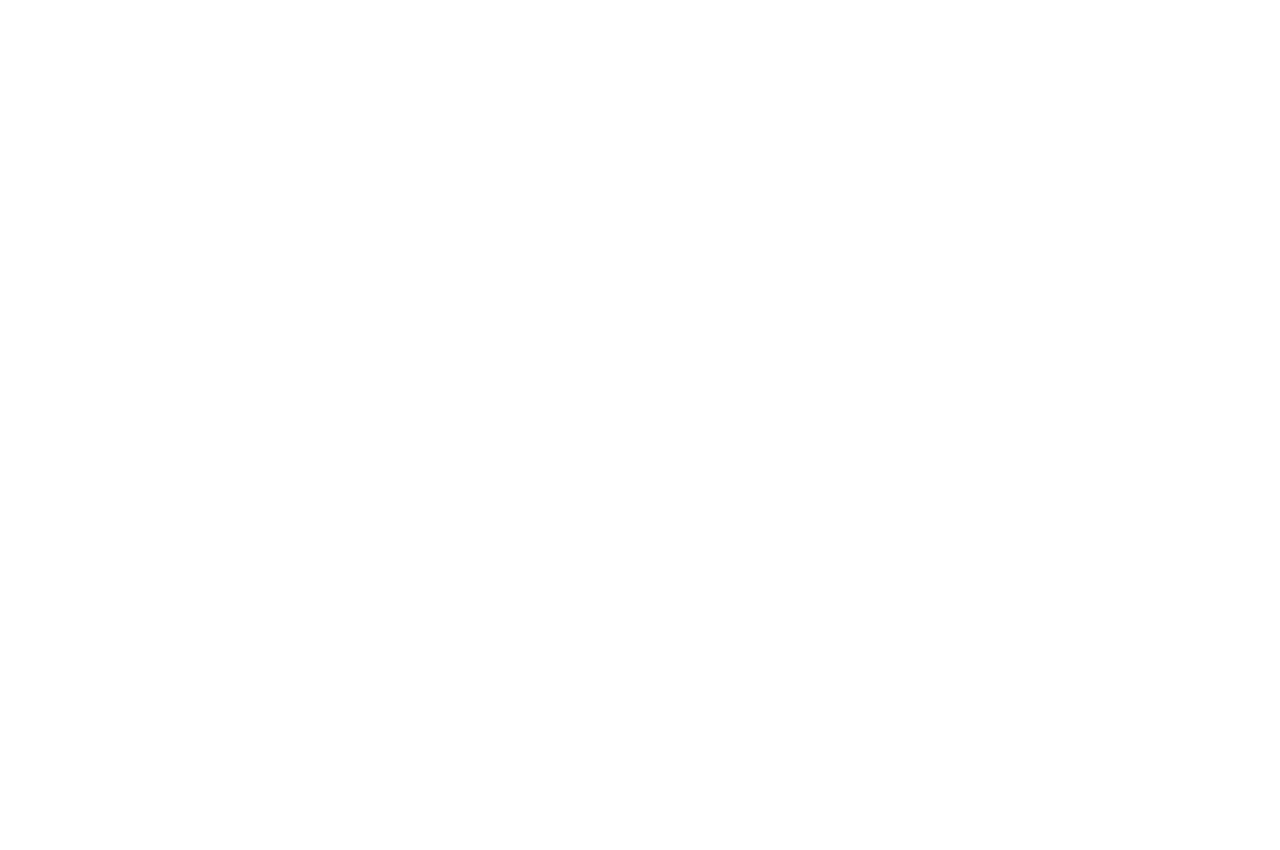
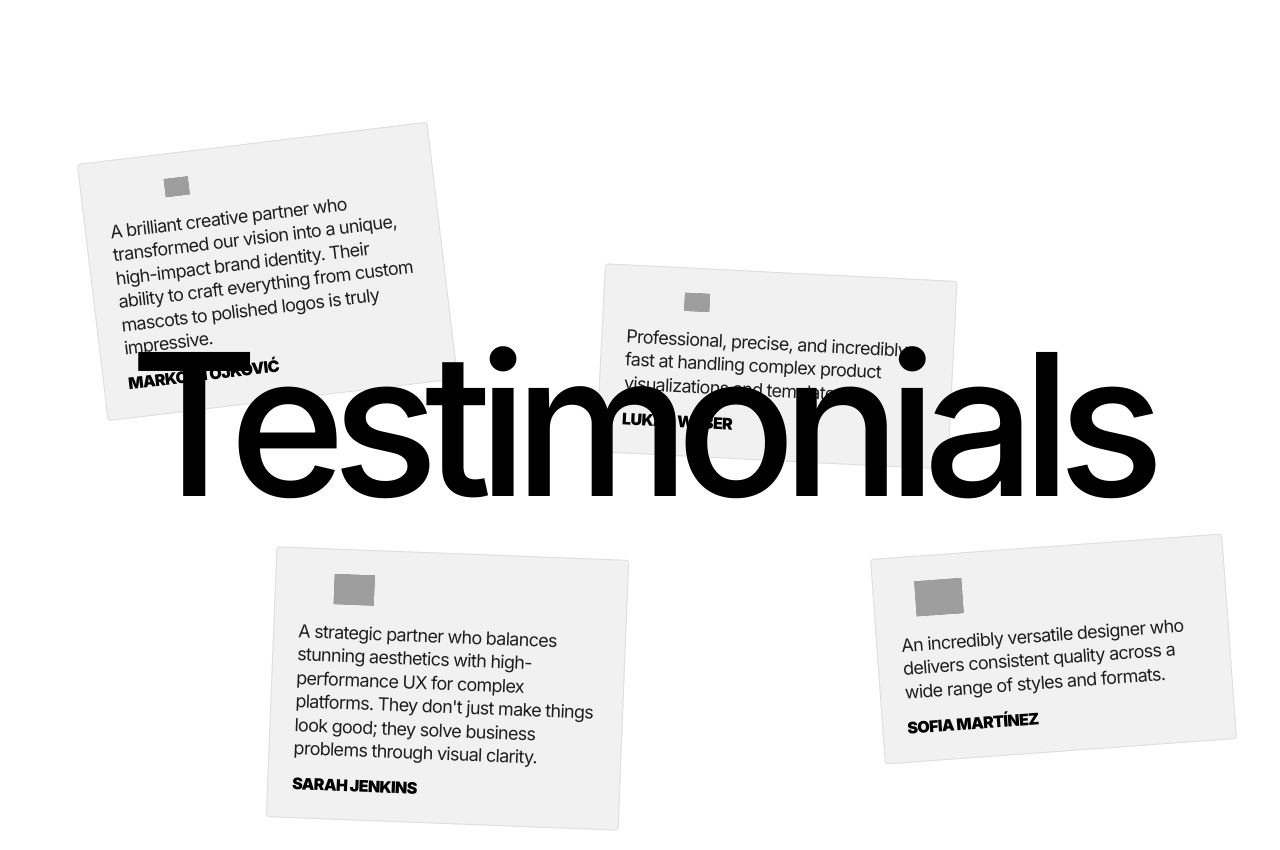
Before and after one commit to Babs02061984/ai-project-sprint, a Next.js app: page / in a window 1280 px wide. Shown: the part 6720-7570 px from the top of the page. Before the commit the page ends 6720 px from the top, so only its background shows below. Built offline with nearby package versions, Linux system fonts and the light colour scheme; grey boxes are pictures that could not be loaded; a web font is replaced by a local one.

Commit message:
Add Testimonials section (desktop scattered cards + mobile horizontal scroll)

```diff
--- /dev/null
+++ b/src/app/components/TestimonialsSection.tsx
@@ -0,0 +1,199 @@
+import type { CSSProperties } from "react";
+
+// Desktop logo assets
+const logoLukas = "https://www.figma.com/api/mcp/asset/2fbe03da-8a68-46a3-809b-4314c807bf0e";
+const logoMarko = "https://www.figma.com/api/mcp/asset/9d7a9f0c-bad6-4da6-a184-9f7e6f4757aa";
+const logoSarah = "https://www.figma.com/api/mcp/asset/87c1c0f1-1181-45e5-ba7e-4e12654f84c2";
+const logoSofia = "https://www.figma.com/api/mcp/asset/855f66af-4727-4554-9a21-ea25a336ecee";
+
+// Mobile logo assets
+const logoMarkoMobile = "https://www.figma.com/api/mcp/asset/8480107c-bf53-4597-9bf0-817914389661";
+const logoSofiaMobile = "https://www.figma.com/api/mcp/asset/bdcdd24d-e706-4ce6-9420-55fa82b3e3f8";
+
+function TestimonialCard({
+  logo,
+  logoW,
+  logoH,
+  quote,
+  name,
+  rotate,
+  width = 353,
+}: {
+  logo: string;
+  logoW: number;
+  logoH: number;
+  quote: string;
+  name: string;
+  rotate: number;
+  width?: number;
+}) {
+  return (
+    <div
+      style={{
+        transform: `rotate(${rotate}deg)`,
+        width,
+        background: "#f1f1f1",
+        border: "1px solid #ddd",
+        borderRadius: "4px",
+        padding: "24px",
+        display: "flex",
+        flexDirection: "column",
+        gap: "16px",
+        flexShrink: 0,
+      }}
+    >
+      <img
+        src={logo}
+        alt=""
+        style={{ width: logoW, height: logoH, objectFit: "contain", display: "block" }}
+      />
+      <p
+        style={{
+          fontFamily: "var(--font-inter)",
+          fontWeight: 400,
+          fontSize: "18px",
+          lineHeight: 1.3,
+          letterSpacing: "-0.04em",
+          color: "#1f1f1f",
+        }}
+      >
+        {quote}
+      </p>
+      <p
+        style={{
+          fontFamily: "var(--font-inter)",
+          fontWeight: 900,
+          fontSize: "16px",
+          lineHeight: 1.1,
+          letterSpacing: "-0.04em",
+          color: "#000",
+          textTransform: "uppercase",
+          whiteSpace: "nowrap",
+        }}
+      >
+        {name}
+      </p>
+    </div>
+  );
+}
+
+export default function TestimonialsSection() {
+  return (
+    <>
+      {/* ── MOBILE ─────────────────────────────────────────────────────── */}
+      <section className="md:hidden w-full bg-white px-4 py-16 flex flex-col gap-8 overflow-hidden">
+        <h2
+          style={{
+            fontFamily: "var(--font-inter)",
+            fontWeight: 500,
+            fontSize: "64px",
+            letterSpacing: "-0.07em",
+            lineHeight: 0.8,
+            textTransform: "capitalize",
+            color: "#000",
+          }}
+        >
+          Testimonials
+        </h2>
+
+        {/* Horizontal scroll with peeking overlap */}
+        <div className="-mx-4 overflow-x-auto" style={{ scrollbarWidth: "none" }}>
+          <div className="flex items-center pl-4 pr-4" style={{ width: "max-content" }}>
+            <div style={{ marginRight: "-10px", position: "relative", zIndex: 1 }}>
+              <TestimonialCard
+                logo={logoMarkoMobile}
+                logoW={143}
+                logoH={19}
+                quote="A brilliant creative partner who transformed our vision into a unique, high-impact brand identity. Their ability to craft everything from custom mascots to polished logos is truly impressive."
+                name="Marko Stojković"
+                rotate={-3.5}
+                width={260}
+              />
+            </div>
+            <TestimonialCard
+              logo={logoSofiaMobile}
+              logoW={81}
+              logoH={36}
+              quote="An incredibly versatile designer who delivers consistent quality across a wide range of styles and formats."
+              name="Sofia Martínez"
+              rotate={2}
+              width={260}
+            />
+          </div>
+        </div>
+      </section>
+
+      {/* ── DESKTOP ────────────────────────────────────────────────────── */}
+      <section
+        className="hidden md:flex w-full bg-white items-center justify-center relative overflow-hidden"
+        style={{ minHeight: "850px", padding: "120px 32px" }}
+      >
+        {/* Marko Stojković — top left */}
+        <div className="absolute" style={{ left: "7.1%", top: "142px" }}>
+          <TestimonialCard
+            logo={logoMarko}
+            logoW={143}
+            logoH={19}
+            quote="A brilliant creative partner who transformed our vision into a unique, high-impact brand identity. Their ability to craft everything from custom mascots to polished logos is truly impressive."
+            name="Marko Stojković"
+            rotate={-6.85}
+          />
+        </div>
+
+        {/* Lukas Weber — top right */}
+        <div className="absolute" style={{ left: "46.9%", top: "272px" }}>
+          <TestimonialCard
+            logo={logoLukas}
+            logoW={138}
+            logoH={19}
+            quote="Professional, precise, and incredibly fast at handling complex product visualizations and templates."
+            name="Lukas Weber"
+            rotate={2.9}
+          />
+        </div>
+
+        {/* Sarah Jenkins — bottom left */}
+        <div className="absolute" style={{ left: "21.2%", top: "553px" }}>
+          <TestimonialCard
+            logo={logoSarah}
+            logoW={109}
+            logoH={31}
+            quote="A strategic partner who balances stunning aesthetics with high-performance UX for complex platforms. They don't just make things look good; they solve business problems through visual clarity."
+            name="Sarah Jenkins"
+            rotate={2.23}
+          />
+        </div>
+
+        {/* Sofia Martínez — bottom right */}
+        <div className="absolute" style={{ left: "68.5%", top: "546px" }}>
+          <TestimonialCard
+            logo={logoSofia}
+            logoW={81}
+            logoH={36}
+            quote="An incredibly versatile designer who delivers consistent quality across a wide range of styles and formats."
+            name="Sofia Martínez"
+            rotate={-4.15}
+          />
+        </div>
+
+        {/* Heading — centered, above cards */}
+        <h2
+          style={{
+            fontFamily: "var(--font-inter)",
+            fontWeight: 500,
+            fontSize: "198px",
+            letterSpacing: "-0.07em",
+            lineHeight: 1.1,
+            textTransform: "capitalize",
+            color: "#000",
+            textAlign: "center",
+            position: "relative",
+            zIndex: 1,
+          }}
+        >
+          Testimonials
+        </h2>
+      </section>
+    </>
+  );
+}
--- a/src/app/page.tsx
+++ b/src/app/page.tsx
@@ -3,6 +3,7 @@
 import AboutSection from "./components/AboutSection";
 import ServicesSection from "./components/ServicesSection";
 import SelectedWorkSection from "./components/SelectedWorkSection";
+import TestimonialsSection from "./components/TestimonialsSection";
 import FullBleedPhoto from "./components/FullBleedPhoto";
 
 const heroImageDesktop = "https://www.figma.com/api/mcp/asset/7dac913b-2a4e-4beb-9e27-9ae3fa099203";
@@ -180,6 +181,7 @@
     <FullBleedPhoto />
     <ServicesSection />
     <SelectedWorkSection />
+    <TestimonialsSection />
     </>
   );
 }
```
